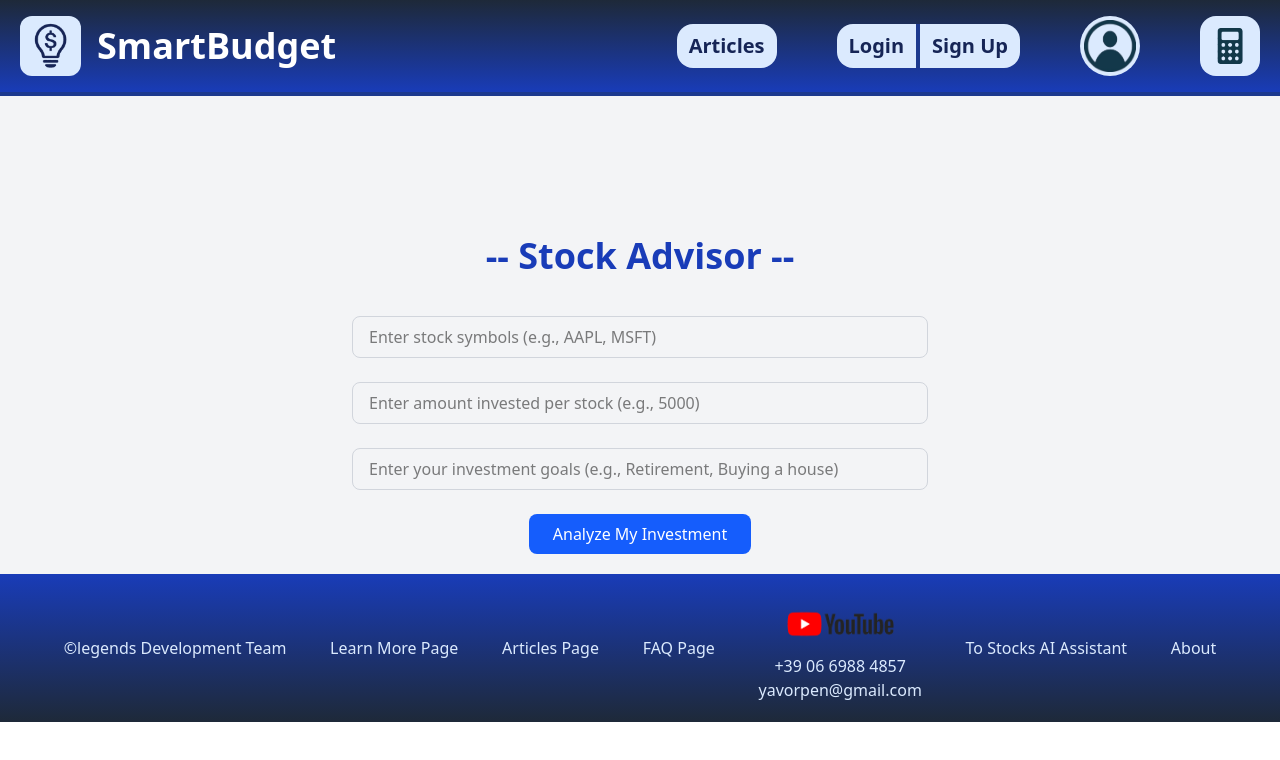
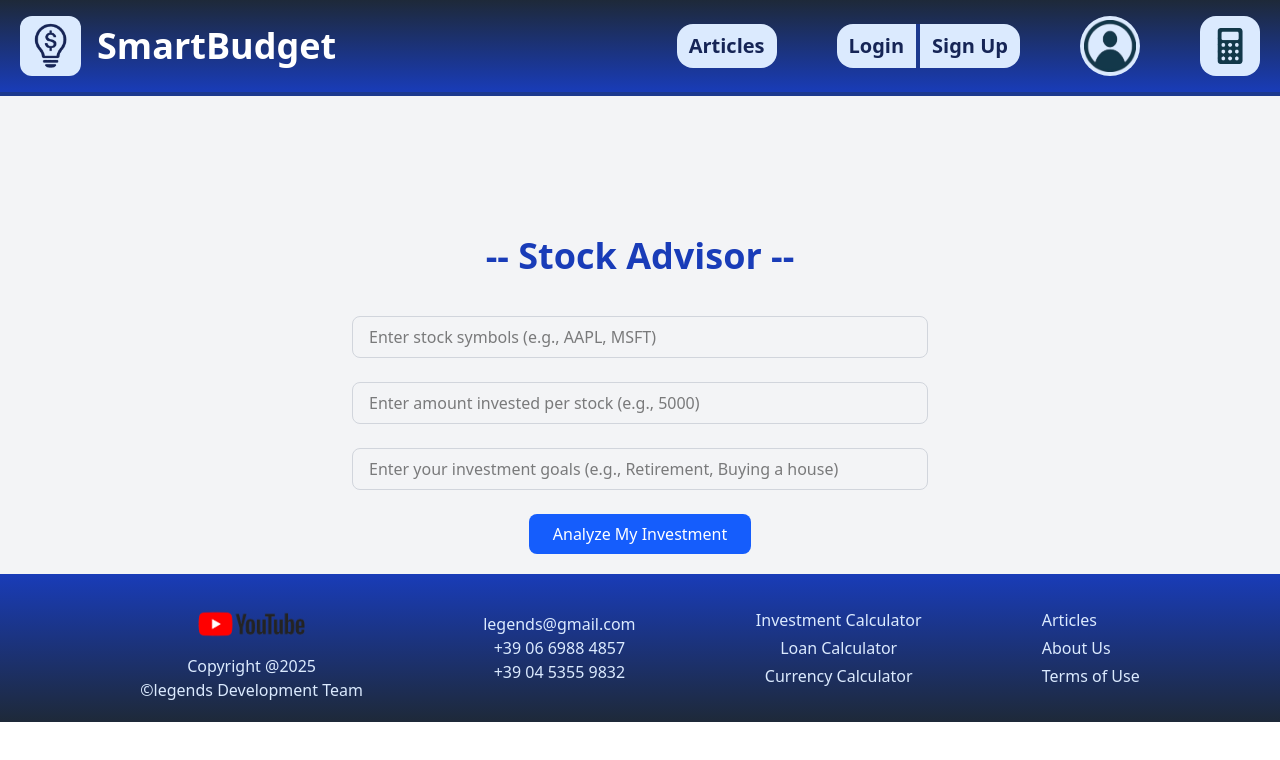
Before and after one commit to YavorPenev/TUES_FEST11_Legends, a React (Vite) app in the folder Frontend/: page /invest in a window 1280 px wide. Shown: the top 760 px of the page. Built offline with nearby package versions, Linux system fonts and the light colour scheme.

Commit message:
footer-fix

```diff
--- a/Frontend/src/footer.jsx
+++ b/Frontend/src/footer.jsx
@@ -3,22 +3,33 @@ import { Link } from "react-router";
 
 function Footer() {
     return (
-        <footer className="absolute w-full flex bg-blue-800 bg-gradient-to-b from-transparent to-gray-800 text-blue-100 p-5 justify-evenly flex-wrap items-center">
-            <p>©legends Development Team</p>
-            <Link className="hover:underline" to="/learnmore">Learn More Page</Link>
-            <Link className="hover:underline" to="/articles">Articles Page</Link>
-            <Link className="align-baseline hover:underline" to="/faq">FAQ Page</Link>
+        <footer className="flex bg-blue-800 bg-gradient-to-b from-transparent to-gray-800 text-blue-100 p-5 justify-evenly flex-wrap items-center">
         <div className="flex-col flex-nowrap justify-evenly gap-2 items-center justify-items-center">
           <a
             href="https://www.youtube.com/watch?v=dQw4w9WgXcQ"
             target="_blank"
             rel="noopener noreferrer"
-                ><img className="aspect-auto h-15" src="/youtube.png" alt="YouTube" /></a>
+          >
+            <img className="aspect-auto h-15" src="/youtube.png" alt="YouTube" />
+          </a>
+          <p>Copyright @2025</p>
+          <p>©legends Development Team</p>
+        </div>
+        <div className="flex-col flex-nowrap justify-evenly gap-2 items-center justify-items-center">
+          <p>legends@gmail.com</p>
           <p>+39 06 6988 4857</p>
-                <p>yavorpen@gmail.com</p>
+          <p>+39 04 5355 9832</p>
         </div>
-            <Link className="hover:underline" to="/stockai">To Stocks AI Assistant</Link>
-            <Link to="/about" className="hover:underline">About</Link>
+        <div className="flex flex-col gap-1 items-center">
+        <Link to="/investcalc" className="text-blue-100 hover:underline">Investment Calculator</Link>
+          <Link to="/calcloan" className="text-blue-100 hover:underline">Loan Calculator</Link>
+          <Link to="/CurrencyCalculator" className="text-blue-100 hover:underline">Currency Calculator</Link>
+        </div>
+        <div className="flex flex-col gap-1 items-start">
+          <Link to="/articles" className="text-blue-100 hover:underline">Articles</Link>
+          <Link to="/about" className="text-blue-100 hover:underline">About Us</Link>
+          <Link to="/law" className="text-blue-100 hover:underline">Terms of Use</Link>
+        </div>
       </footer>
     );
 }
```
Lines whose indentation alone changed are shown as unchanged.
